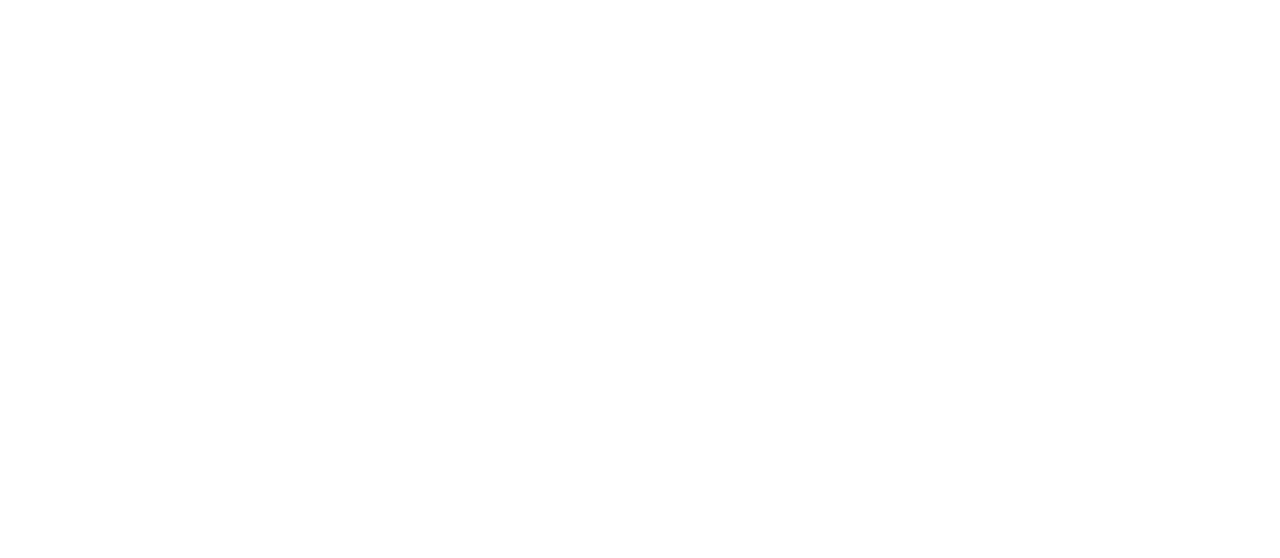
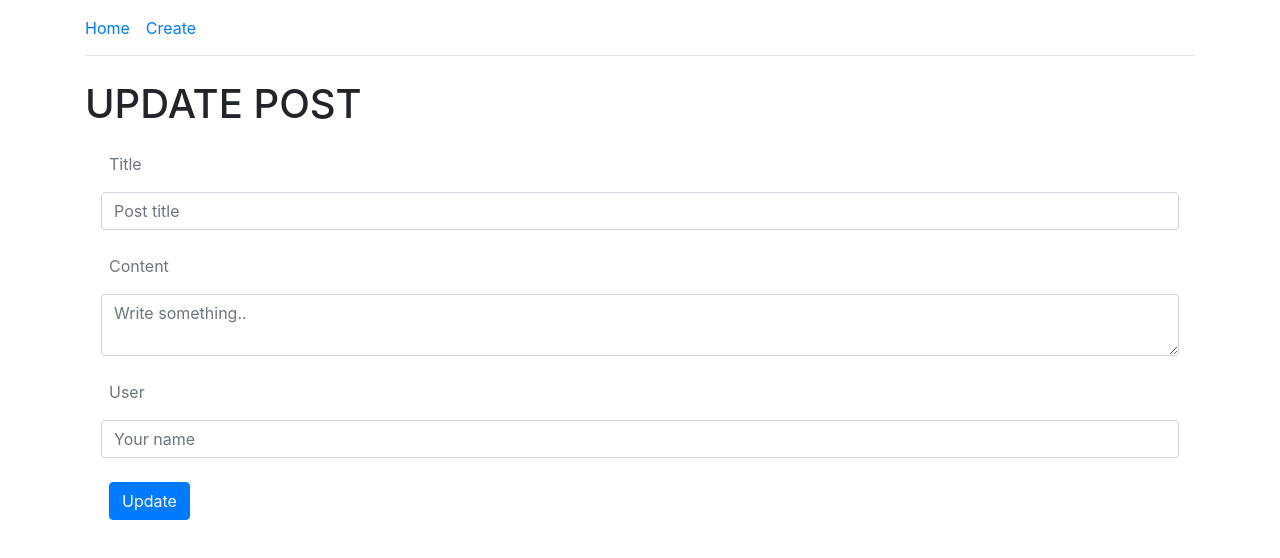
Before and after one commit to hamzaamughal/mern-crud-with-smart-login, a React (Create React App) app in the folder client/: page /post/update/1 in a window 1280 px wide. Shown: the top 558 px of the page. Built offline with nearby package versions, Linux system fonts and the light colour scheme; no server answers.

Commit message:
update and deleting posts part completed

```diff
--- a/client/src/App.js
+++ b/client/src/App.js
@@ -21,6 +21,21 @@
     fetchPosts()
   }, [])
 
+  const deleteConfirm = (slug) => {
+    let answer = window.confirm('Are you sure you want to delete this post?')
+    if (answer) {
+      deletePost(slug)
+    }
+  }
+  const deletePost = (slug) => {
+    axios.delete(`${process.env.REACT_APP_API}/post/${slug}`)
+      .then(response => {
+        alert(response.data.message)
+        fetchPosts()
+      })
+      .catch(error => alert('Error deleting post'))
+  }
+
   return (
     <div className="container pb-5">
       <Nav />
@@ -41,7 +56,8 @@
                   <Link to={`/post/update/${post.slug}`} className="btn btn-sm btn-outline-warning">
                     Update
                   </Link>
-                  <button className="btn btn-sm btn-outline-danger ml-1">Delete</button>
+                  <button onClick={() => deleteConfirm(post.slug)}
+                    className="btn btn-sm btn-outline-danger ml-1">Delete</button>
                 </div>
               </div>
             </div>
--- a/client/src/Routes.js
+++ b/client/src/Routes.js
@@ -3,6 +3,7 @@
 import App from './App'
 import Create from './Create'
 import SinglePost from './SinglePost'
+import UpdatePost from './UpdatePost'
 
 const Routes = () => {
     return (
@@ -11,6 +12,7 @@
                 <Route path="/" exact component={App} />
                 <Route path="/create" exact component={Create} />
                 <Route path="/post/:slug" exact component={SinglePost} />
+                <Route path="/post/update/:slug" exact component={UpdatePost} />
             </Switch>
         </BrowserRouter>
     )
--- /dev/null
+++ b/client/src/UpdatePost.js
@@ -0,0 +1,78 @@
+import React, { useEffect, useState } from 'react'
+import axios from 'axios'
+import Nav from './Nav'
+
+const UpdatePost = (props) => {
+    const [state, setState] = useState({
+        title: '',
+        content: '',
+        slug: '',
+        user: ''
+    })
+
+    const { title, content, slug, user } = state
+
+    useEffect(() => {
+        axios.get(`${process.env.REACT_APP_API}/post/${props.match.params.slug}`)
+            .then(response => {
+                // console.log(response.data.post);
+                const { title, content, slug, user } = response.data.post
+                setState({ ...state, title, content, slug, user })
+            })
+            .catch(error => alert('Error loading single post'))
+    }, [props.match.params.slug])
+
+    const handleChange = (name) => (event) => {
+        // console.log('name', name, 'event', event.target.value);
+        setState({ ...state, [name]: event.target.value })
+    }
+
+    const handleSubmit = (event) => {
+        event.preventDefault()
+        axios.put(`${process.env.REACT_APP_API}/post/${slug}`, { title, content, user })
+            .then(response => {
+                const { title, content, slug, user } = response.data.post
+                //empty state
+                setState({ ...state, title, content, user, slug })
+                //show success alert
+                alert(`Post titled: ${title} is updated`)
+            })
+            .catch(error => {
+                console.log(error.response);
+                alert(error.response.data.error)
+            })
+    }
+
+    const showUpdateForm = () => {
+        return (
+            <form onSubmit={handleSubmit} action="">
+                <div className="form-group m-3">
+                    <label htmlFor="title" className="text-muted p-2">Title</label>
+                    <input onChange={handleChange('title')} value={title} id="title" type="text" className="form-control" placeholder="Post title" required />
+                </div>
+                <div className="form-group m-3">
+                    <label htmlFor="content" className="text-muted p-2">Content</label>
+                    <textarea onChange={handleChange('content')} value={content} id="content" type="text" className="form-control" placeholder="Write something.." required />
+                </div>
+                <div className="form-group m-3">
+                    <label htmlFor="user" className="text-muted p-2">User</label>
+                    <input onChange={handleChange('user')} value={user} id="user" type="text" className="form-control" placeholder="Your name" required />
+                </div>
+                <div className="m-3 p-2">
+                    <button className="btn btn-primary">Update</button>
+                </div>
+            </form>
+        )
+    }
+
+    return (
+        <div className="container pb-5">
+            <Nav />
+            <br />
+            <h1>UPDATE POST</h1>
+            {showUpdateForm()}
+        </div>
+    )
+}
+
+export default UpdatePost
```
